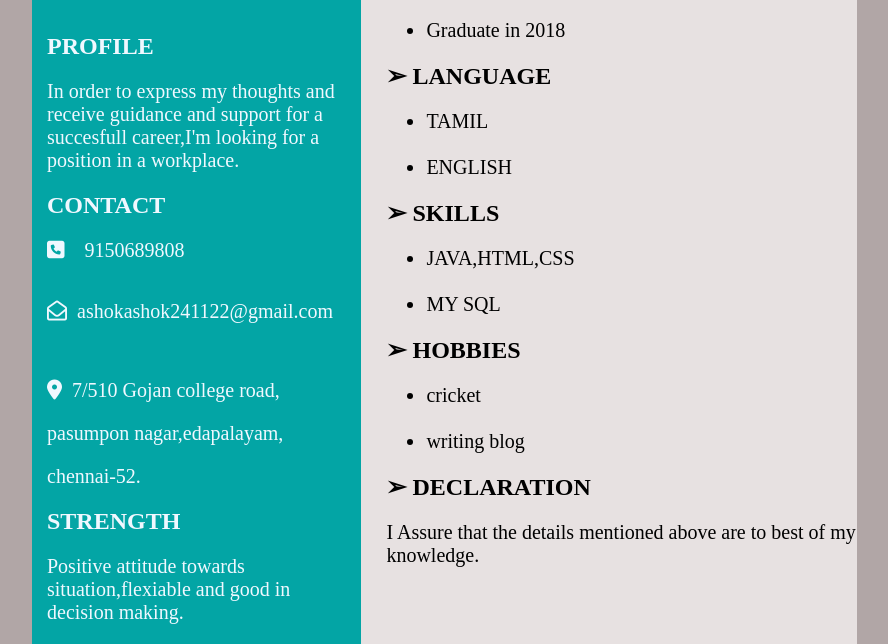
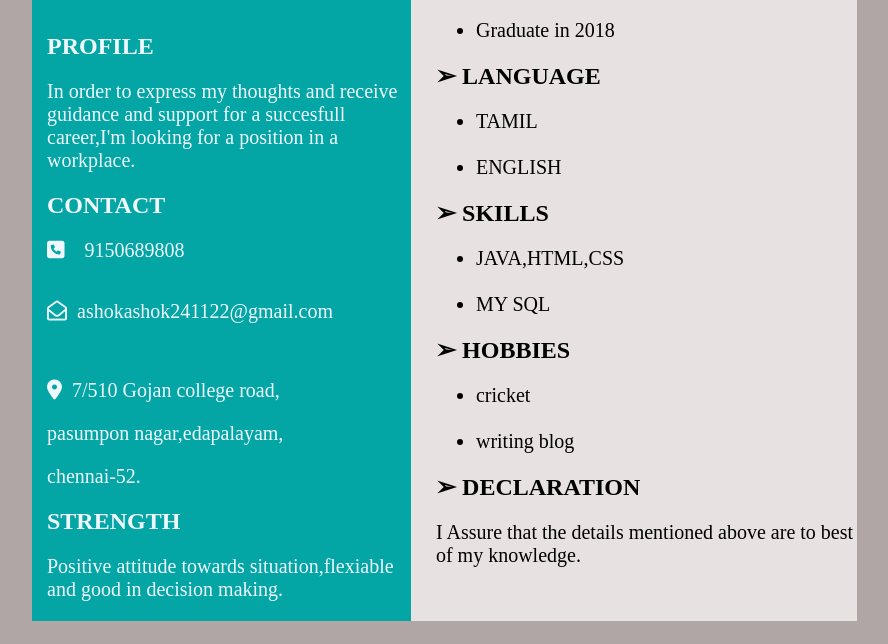
Before and after one commit to ashokashok2412/ashokashok2412.github.io, a plain HTML site: page resume.html in a window 1280 px wide. Shown: the part 375-1019 px from the top of the page, without its empty margins (208-1096 px from the left). After the commit the page ends 996 px from the top, so only its background shows below. Drawn offline with Linux system fonts and the light colour scheme.

Commit message:
Update resume.css

```diff
--- a/resume.css
+++ b/resume.css
@@ -8,7 +8,7 @@ body{
 .container{
     margin:auto;
     display: grid;
-    grid-template-columns: 0.70fr 1fr;
+    grid-template-columns: 0.90fr 1fr;
     width: 50em;
     height:50em;
 
```
